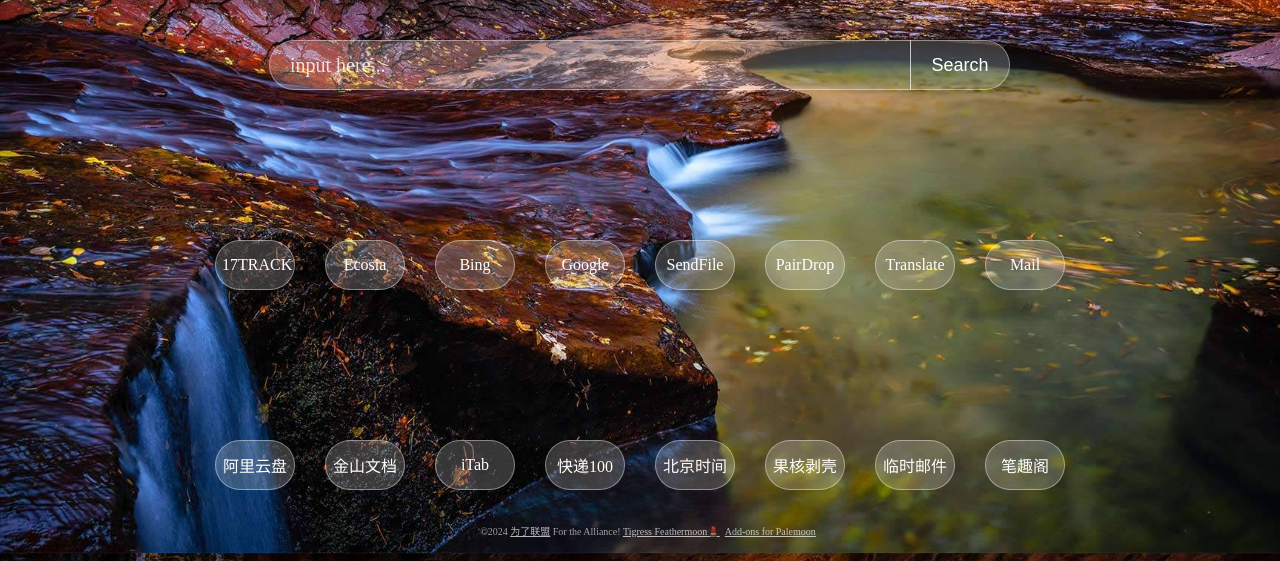
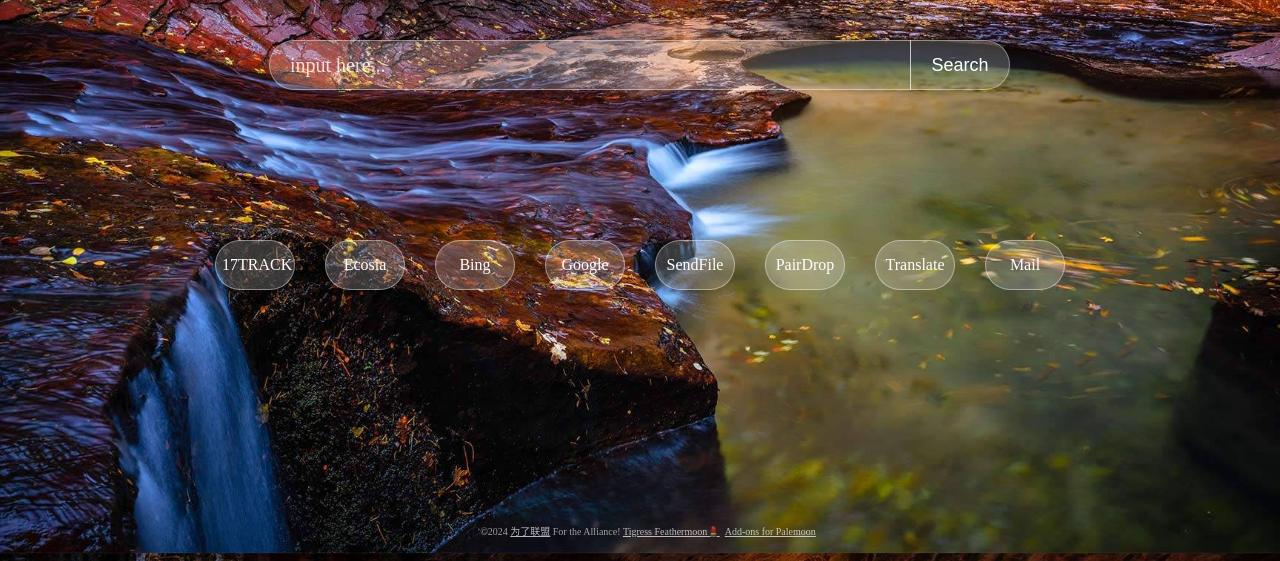
Before and after one commit to huijingfei/startpage, a plain HTML site: page index.html in a window 1280 px wide. Shown: the part 247-808 px from the top of the page. Drawn offline with Linux system fonts and the light colour scheme; no server answers.

Commit message:
Update index.html

```diff
--- a/index.html
+++ b/index.html
@@ -38,19 +38,6 @@
 				<button class="button_daohang" onclick="window.open('https://account.proton.me/login');">Mail</button>
 			</div>
 
-			<div class="buttons">
-				<button class="button_daohang" onclick="window.open('https://www.aliyundrive.com/drive');">阿里云盘</button>
-				<button class="button_daohang" onclick="window.open('https://www.kdocs.cn/latest');">金山文档</button>
-				<button class="button_daohang" onclick="window.open('https://go.itab.link');">iTab</button>
-				<button class="button_daohang" onclick="window.open('https://www.kuaidi100.com/');">快递100</button>
-				<button class="button_daohang" onclick="window.open('https://time.is/zh/Beijing');">北京时间</button>
-				<button class="button_daohang" onclick="window.open('https://www.ghxi.com');">果核剥壳</button>
-				<button class="button_daohang" onclick="window.open('https://temp-mail.org/zh/');">临时邮件</button>
-				<button class="button_daohang" onclick="window.open('http://www.xsbiquge.la');">笔趣阁</button>
-			</div>
-
-
-
 		</div>
 
 		<div class="slogan">
```
